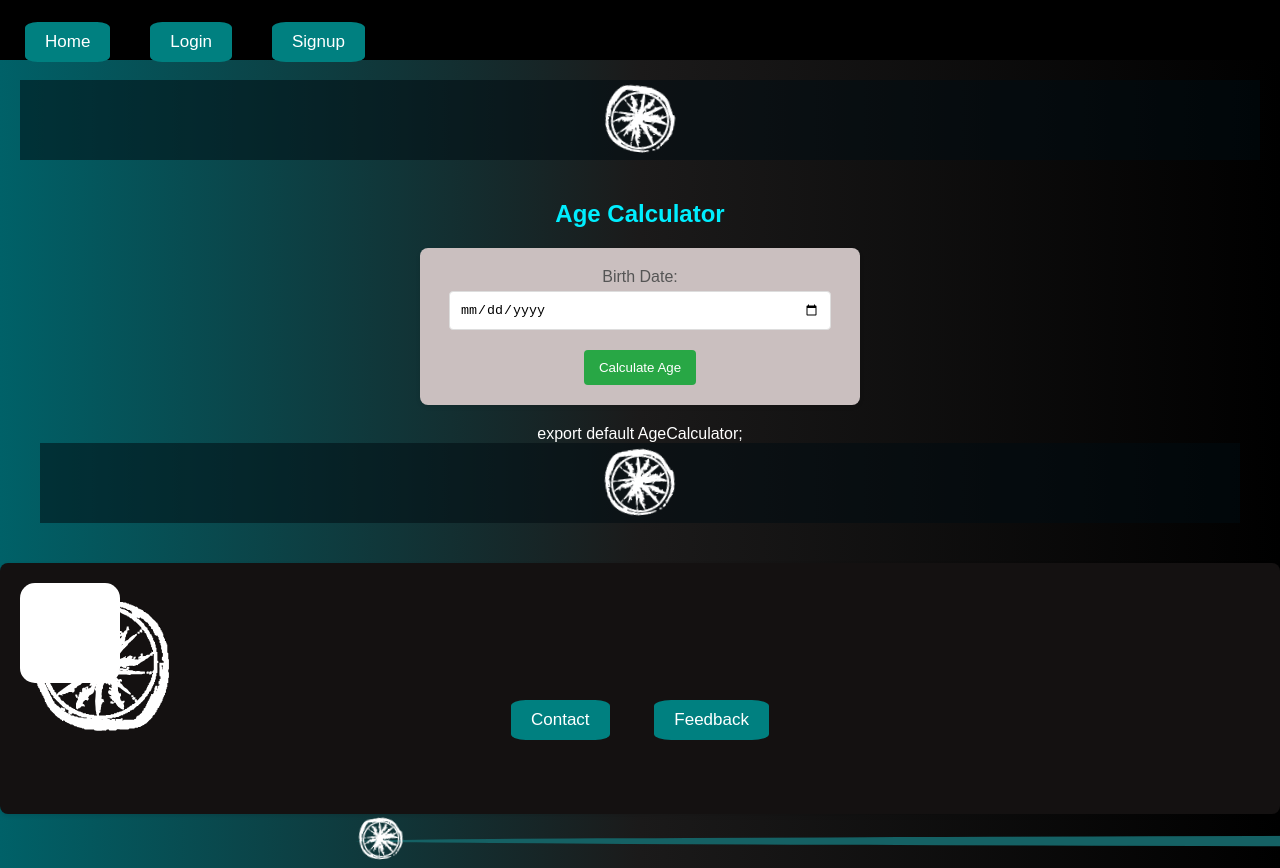
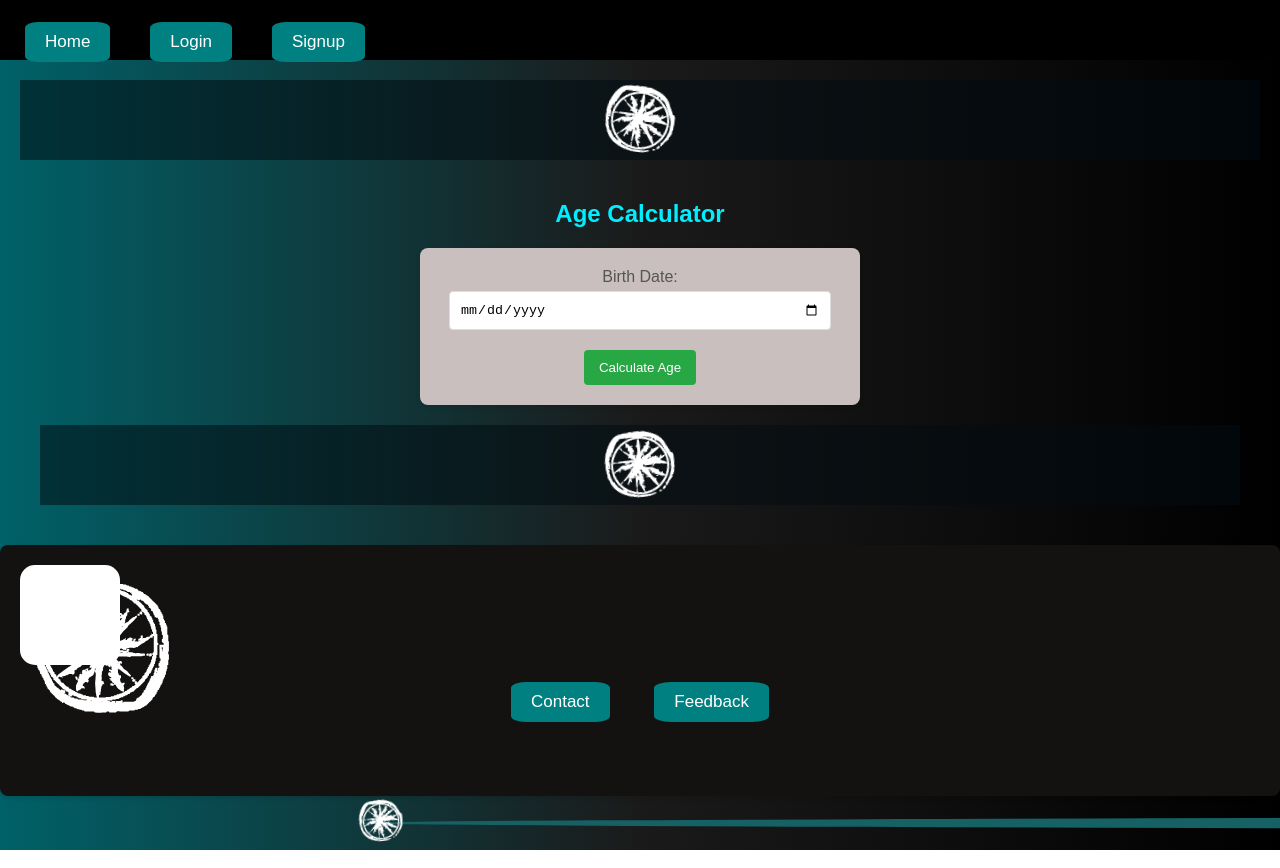
Before and after one commit to nitinsatya2520/convertor, a React (Create React App) app: page /age-calculator in a window 1280 px wide. Shown: the top 868 px of the page. Built offline with nearby package versions, Linux system fonts and the light colour scheme; the HTML template or start-up script is replaced by a standard one.

Commit message:
Update AgeCalculator.js

```diff
--- a/src/AgeCalculator.js
+++ b/src/AgeCalculator.js
@@ -51,7 +51,7 @@ const AgeCalculator = () => {
         )}
 
 
-  export default AgeCalculator;
+
             <header className="App-header">
     <img src={logo} className="App-logo" alt="logo" />
 
```
